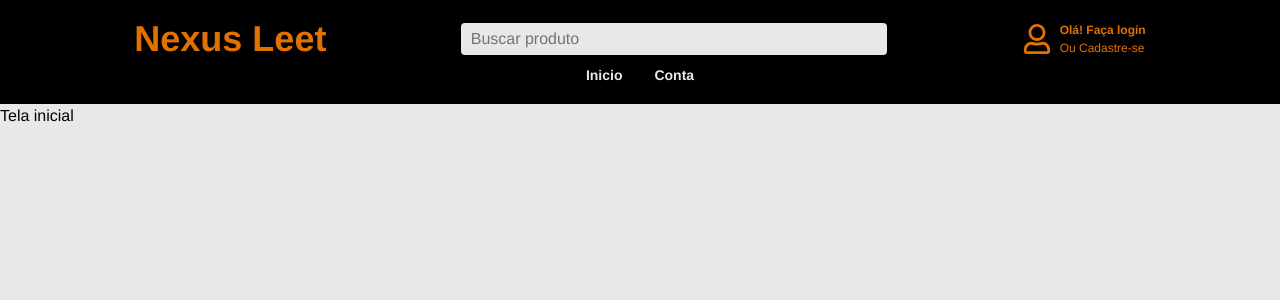
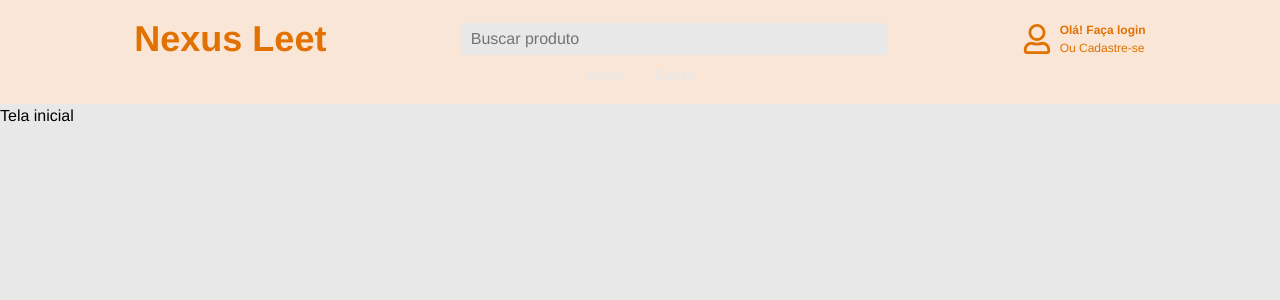
Before and after one commit to gustavocarvalho-ra/NextJs-NexusLeet, a Next.js app: page / in a window 1280 px wide. Shown: the top 300 px of the page. Built offline with nearby package versions, Linux system fonts and the light colour scheme; no server answers.

Commit message:
feat: add new color

```diff
--- a/src/app/components/Header/index.tsx
+++ b/src/app/components/Header/index.tsx
@@ -14,7 +14,7 @@ export default async function Header() {
 
   if (!session) {
     return (
-      <div className="w-screen min-h-26 bg-black flex flex-col justify-center">
+      <div className="w-screen min-h-26 bg-(--background) flex flex-col justify-center">
         <div className="w-full flex justify-evenly items-center">
           <Link href={"/"} className="text-(--text-amber) font-black text-4xl">
             Nexus Leet
@@ -36,7 +36,7 @@ export default async function Header() {
   }
 
   return (
-    <div className="w-full min-h-26 bg-black flex items-center justify-evenly">
+    <div className="w-full min-h-26 bg-(--background) flex items-center justify-evenly">
       <Link href={"/"} className="text-(--text-amber) font-black text-4xl">
         Nexus Leet
       </Link>
--- a/src/app/globals.css
+++ b/src/app/globals.css
@@ -2,7 +2,7 @@
 
 
 :root {
-  --background: #1b1c1e;
+  --back: #1b1c1e;
   --bg: #ffe6d163;
   --background: #fae6d6;
   --bg-test: #f59f5563;
```
